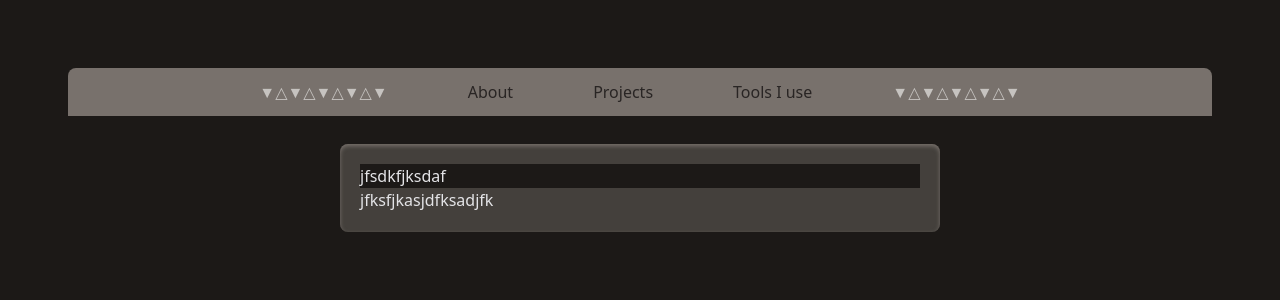
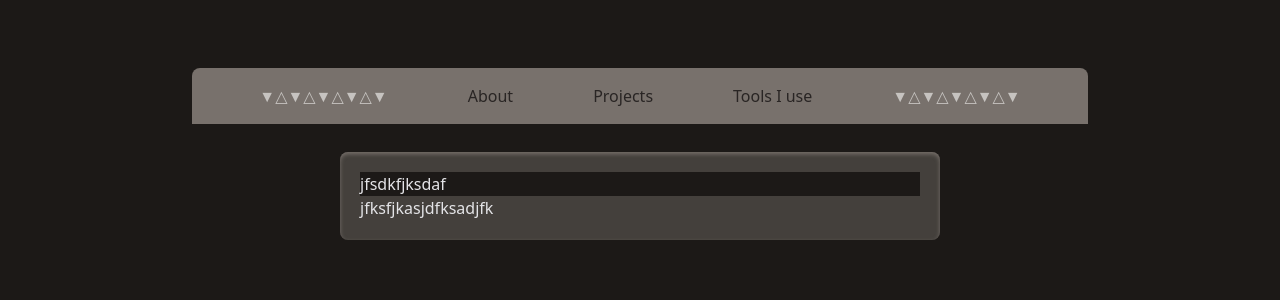
Before and after one commit to raspberryhelp/personalwebsite_2, a React (Vite) app in the folder personalwebsite_2/: page /projects in a window 1280 px wide. Shown: the top 300 px of the page. Built offline with nearby package versions, Linux system fonts and the light colour scheme.

Commit message:
Nav bar is now an appropiate length

```diff
--- a/personalwebsite_2/src/Nav.jsx
+++ b/personalwebsite_2/src/Nav.jsx
@@ -4,7 +4,7 @@ import { Link } from "react-router-dom";
 function Nav() {
   return (
     <>
-      <nav class="bg-stone-500 rounded-t-lg p-3 m-7">
+      <nav class="bg-stone-500 rounded-t-lg px-10 py-4 m-7 max-w-4xl mx-auto">
         <ul>
           <ul className="flex justify-center gap-20 text-stone-50/[.6] hover:text-stone-50 ">
             <li>▼△▼△▼△▼△▼</li>
```
